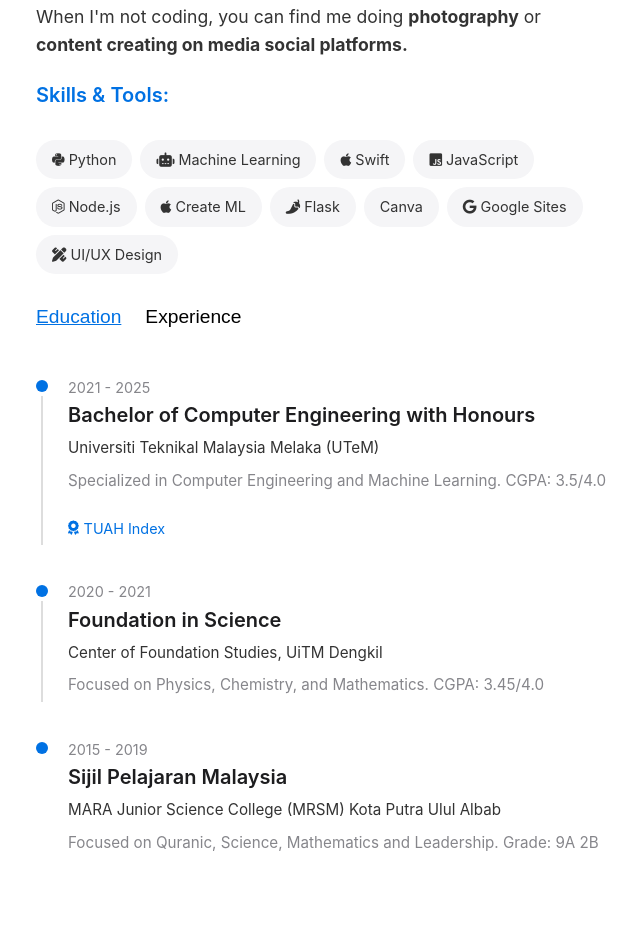
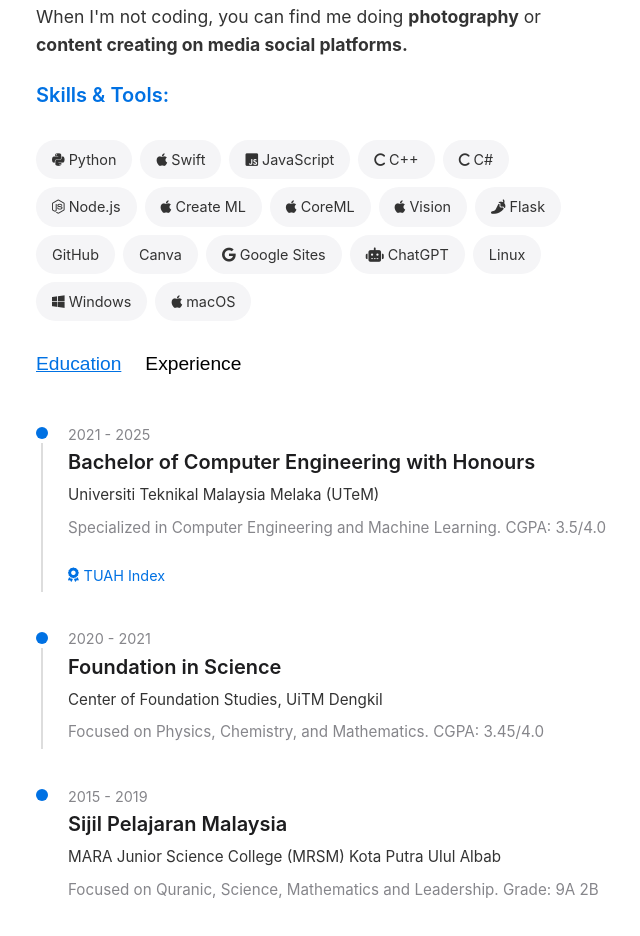
Before and after one commit to p1sangmas/p1sangmas.github.io, a plain HTML site: page index.html in a window 1280 px wide. Shown: the part 1355-2291 px from the top of the page, without its empty margins (540-1180 px from the left). Drawn offline with Linux system fonts and the light colour scheme; some icons are missing.

Commit message:
update contents

```diff
--- a/index.html
+++ b/index.html
@@ -778,13 +778,16 @@
                             <i class="fab fa-python"></i> Python
                         </span>
                         <span class="skill-tag">
-                            <i class="fas fa-robot"></i> Machine Learning
-                        </span>
-                        <span class="skill-tag">
                             <i class="fab fa-apple"></i> Swift
                         </span>
                         <span class="skill-tag">
                             <i class="fab fa-js-square"></i> JavaScript
+                        </span>
+                        <span class="skill-tag">
+                            <i class="fa-solid fa-c"></i> C++
+                        </span>
+                        <span class="skill-tag">
+                            <i class="fa-solid fa-c"></i> C#
                         </span>
                         <span class="skill-tag">
                             <i class="fab fa-node-js"></i> Node.js
@@ -793,7 +796,16 @@
                             <i class="fab fa-apple"></i> Create ML
                         </span>
                         <span class="skill-tag">
+                            <i class="fab fa-apple"></i> CoreML
+                        </span>
+                        <span class="skill-tag">
+                            <i class="fab fa-apple"></i> Vision
+                        </span>
+                        <span class="skill-tag">
                             <i class="fa-solid fa-pepper-hot"></i> Flask
+                        </span>
+                        <span class="skill-tag">
+                            <i class="cib-github"></i> GitHub
                         </span>
                         <span class="skill-tag">
                             <link rel="stylesheet" href="https://cdn.jsdelivr.net/npm/@coreui/icons/css/all.min.css">
@@ -803,7 +815,16 @@
                             <i class="fa-brands fa-google"></i> Google Sites
                         </span>
                         <span class="skill-tag">
-                            <i class="fas fa-pencil-ruler"></i> UI/UX Design
+                            <i class="fa-solid fa-robot"></i> ChatGPT
+                        </span>
+                        <span class="skill-tag">
+                            <i class="cib-linux"></i> Linux
+                        </span>
+                        <span class="skill-tag">
+                            <i class="fa-brands fa-windows"></i> Windows
+                        </span>
+                        <span class="skill-tag">
+                            <i class="fab fa-apple"></i> macOS
                         </span>
                     </div>
 
```
